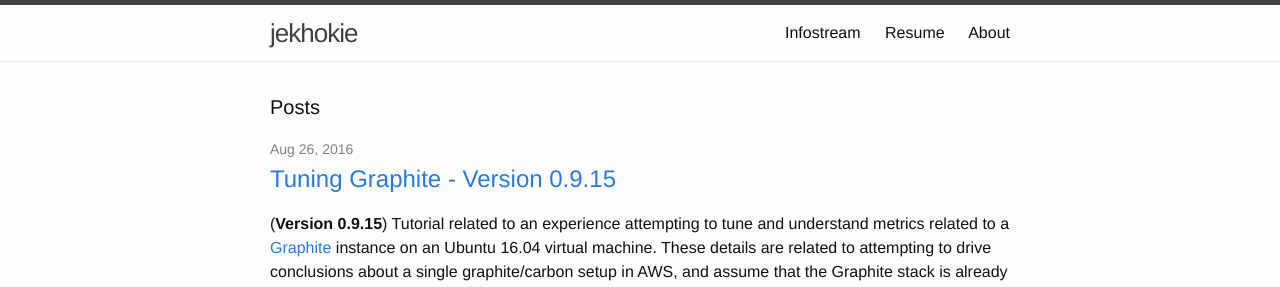
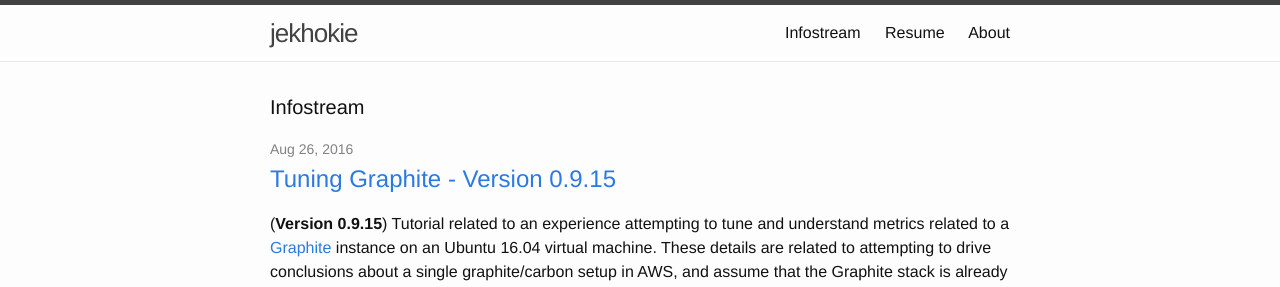
Before and after one commit to jekhokie/jekhokie.github.io, a Jekyll site: the page built from index.html, in a window 1280 px wide and 900 px high. Shown: the top 287 px of the window. Built offline with Jekyll 4.4.1, drawn with Linux system fonts in a browser that asks for light colours.

Commit message:
Re-Brand Posts Heading
Update the blog posts heading to be Infostream for consistency with the
overall heading link.

```diff
--- a/index.html
+++ b/index.html
@@ -4,7 +4,7 @@
 
 <div class="home">
 
-  <h1 class="page-heading">Posts</h1>
+  <h1 class="page-heading">Infostream</h1>
 
   <ul class="post-list">
     {% for post in site.posts %}
```
